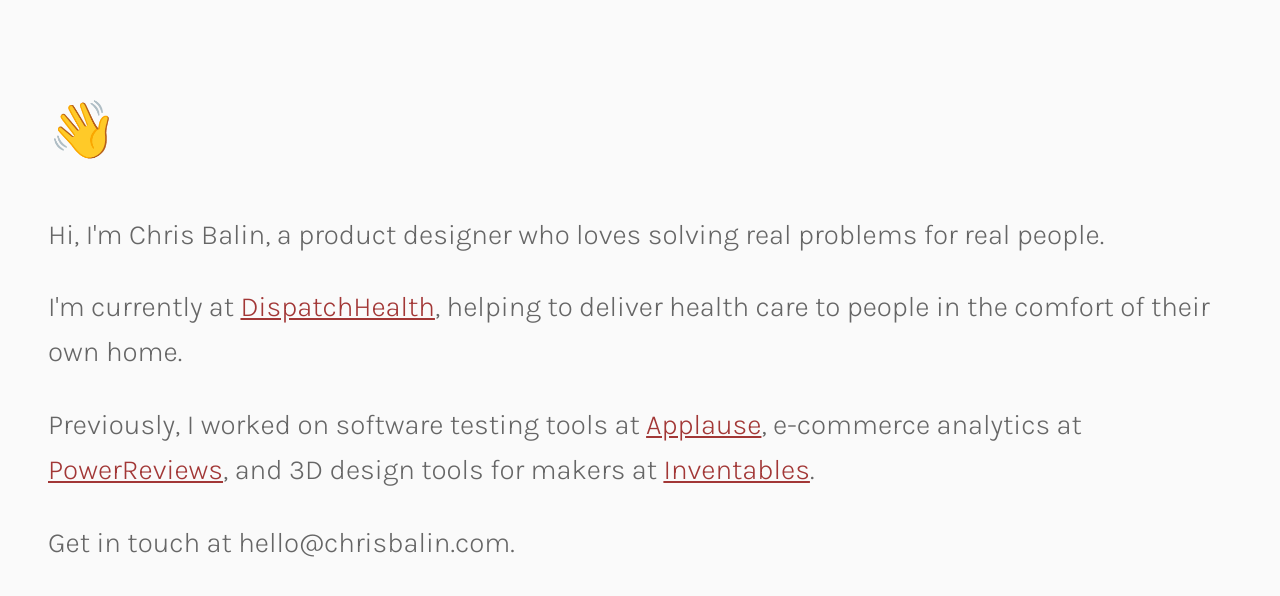
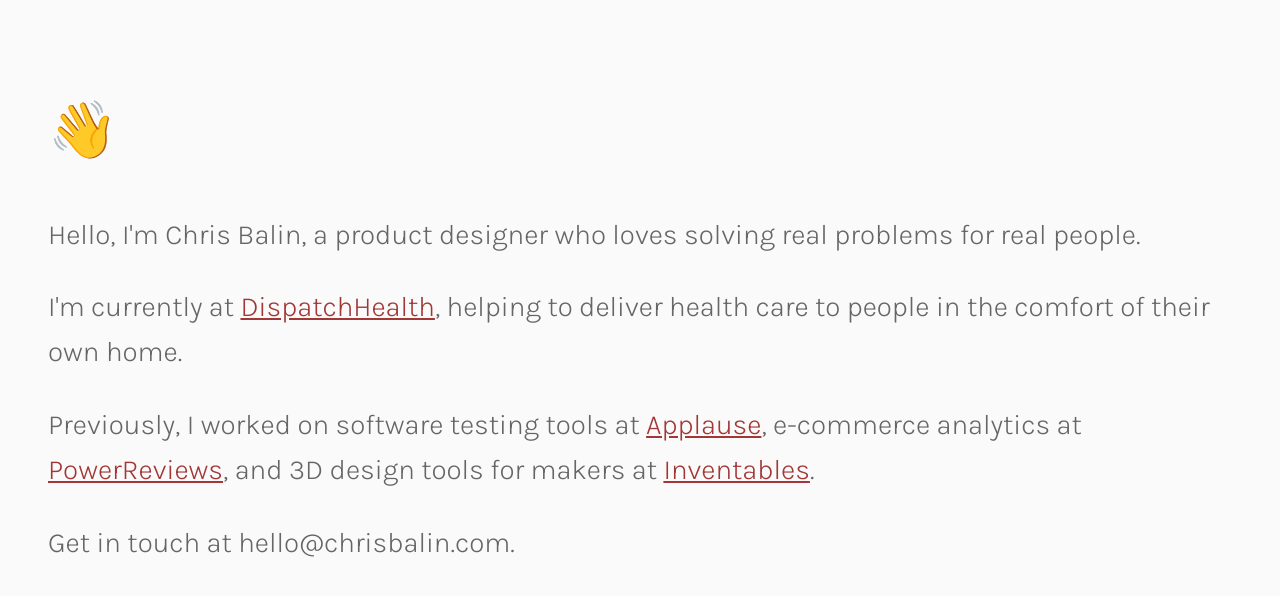
Before and after one commit to chrisbalin/chrisbalin.github.io, a Gatsby site: page / in a window 1280 px wide. Built offline with nearby package versions, Linux system fonts and the light colour scheme; Gatsby itself is replaced by a stand-in of ours.

Commit message:
updated text in intro

```diff
--- a/src/pages/index.js
+++ b/src/pages/index.js
@@ -8,7 +8,7 @@
   return (
     <div class="home">
       <h1 role="img" aria-label="Waving Emoji">👋</h1>
-      <p>Hi, I'm Chris Balin, a product designer who loves solving real problems for real people.</p>
+      <p>Hello, I'm Chris Balin, a product designer who loves solving real problems for real people.</p>
       <p>I'm currently at <a href="https://www.dispatchhealth.com/">DispatchHealth</a>, helping to deliver health care to people in the comfort of their own home.</p>
       <p>Previously, I worked on software testing tools at <a href="https://www.applause.com/">Applause</a>, e-commerce analytics at <a href="https://www.powerreviews.com/">PowerReviews</a>, and 3D design tools for makers at <a href="https://www.inventables.com/">Inventables</a>.</p>
       <p>Get in touch at hello@chrisbalin.com.</p>
```
